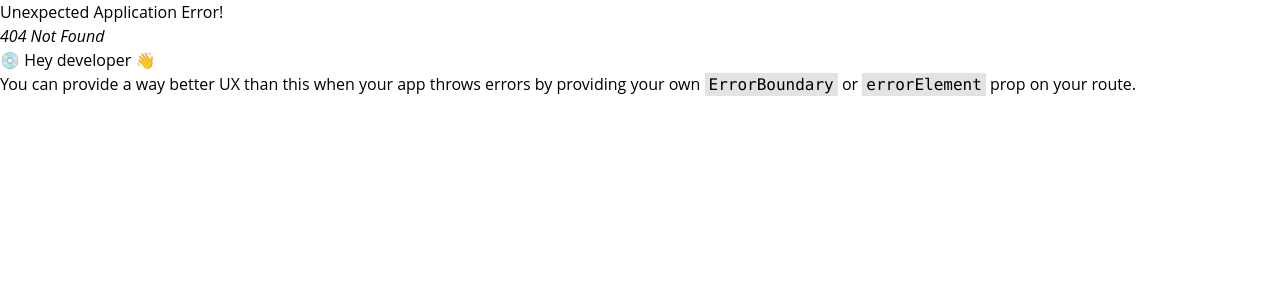
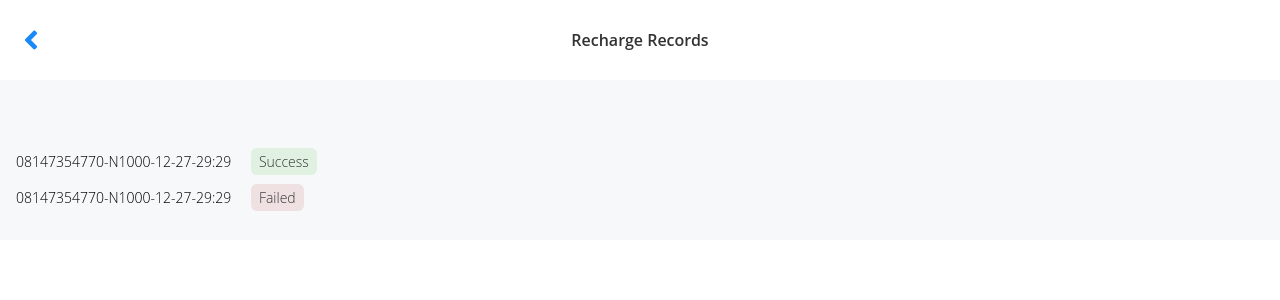
Before and after one commit to Sageer-M-Kabeer/charges_pots, a React (Create React App) app in the folder chargespots/: page /recharge-records in a window 1280 px wide. Before the commit this address had no page. Shown: the top 300 px of the page. Built offline with nearby package versions, Linux system fonts and the light colour scheme.

Commit message:
added some routes

```diff
--- a/chargespots/src/components/BottomBar.js
+++ b/chargespots/src/components/BottomBar.js
@@ -24,18 +24,16 @@ function BottomBar() {
       value={activeTab}
       onChange={(event, newValue) => handleTabClick(newValue)}
       showLabels
-      className="flex justify-between px-10 py-8  bg-white  fixed bottom-0 w-screen h-8 md:gap-32"
+      className="flex justify-between sm:gap-[2px] px-2 py-8 bg-white  fixed bottom-0 w-screen h-8 md:gap-32"
     >
       <TabBarButton
         className=""
-        sx={{active: '#001E3C'}}
         label="Home"
         icon={<HomeIcon/>}
         component={Link}
         to="/"
       />
       <TabBarButton
-        sx={{active: '#001E3C'}}
         label="Buy"
         icon={<ShoppingBasketIcon />}
         component={Link}
--- /dev/null
+++ b/chargespots/src/pages/CheckinRecordPage.js
@@ -0,0 +1,50 @@
+import React from 'react'
+import {FaAngleLeft} from 'react-icons/fa'
+import { Link } from "react-router-dom";
+
+const CheckinRecordPage = () => {
+  return (
+    <div className="bg-[#f6f8f9] w-full h-full">
+        <div className="">
+            <div className="min-h-full">
+                <div className="relative z-10 leading-[22px] text-center bg-white">
+                    <div className='relative flex items-center justify-between h-20 w-full'>
+                        <div className='left-0 top-0 bottom-0 flex  items-center absolute p-[16px] text-[14px] cursor-pointer'>
+                            <Link to="/mine" >
+                            <FaAngleLeft className='text-[#1989fa] text-3xl font-bold mr-2 relative inline-block'/>
+                            </Link>
+                        </div>
+                        <div className='max-w-[60%] my-0 mx-auto flex-1 text-center text-[#323232] font-[600] text-[16px]'>
+                            Check-in Records
+                        </div>
+                    </div>
+                </div>
+                <div className='py-8 px-4 min-h-full'>
+                    <ul className='pt-10 font-[100] text-sm'>
+                        <div className='flex justify-between gap-3'>
+                            <li>08147354770-N1000-12-27-29:29 <span className='ml-4 rounded-md text-[#323232] bg-[rgba(37,176,24,0.1)] py-1 px-2 '>Success</span></li>
+                        </div>
+                        <div className='flex mt-4 justify-between gap-3'>
+                            <li>08147354770-N1000-12-27-29:29 <span className='ml-4 rounded-md text-[#323232] bg-[rgba(176,24,24,0.1)] py-1 px-2 '>Failed</span></li>
+                        </div>
+
+                    </ul>
+                </div>
+
+
+
+
+
+
+
+
+
+
+            </div>
+        </div>
+    </div>
+
+  )
+}
+
+export default CheckinRecordPage
--- a/chargespots/src/pages/Mine.js
+++ b/chargespots/src/pages/Mine.js
@@ -74,7 +74,7 @@ const Mine = () => {
                 {/* card */}
                 <div className="relative  mb-10 bg-[#fff]  shadow-sm rounded-2xl">
                     <div className="p-8 flex justify-between flex-col gap-4">
-                        <Link className="m-[0,16px] pt-3 overflow-hidden bg-white">
+                        <Link to="/recharge-records" className="m-[0,16px] pt-3 overflow-hidden bg-white">
                             <div className="flex relative box-border w-full p-[10px,16px] text-[#323232] text-[14px] leading-[24px]">
                                 <div className='text-lg items-center mr-2'> <TbReportMoney/> </div>
                                 <div className="flex-1 "> <span className="text-sm">Recharge Record</span></div>
@@ -83,7 +83,7 @@ const Mine = () => {
                             <hr className="w- text-gray-100 h-1 mt-2"/>
 
                         </Link>
-                        <Link className="m-[0,16px] pt-1 overflow-hidden bg-white">
+                        <Link to="/withdraw-records" className="m-[0,16px] pt-1 overflow-hidden bg-white">
                             <div className="flex relative box-border w-full p-[10px,16px] text-[#323232] text-[14px] leading-[24px]">
                                 <div className='text-lg items-center mr-2'> <TbReportMoney/> </div>
                                 <div className="flex-1 "> <span className="text-sm">Withdrawal Record</span></div>
@@ -93,7 +93,7 @@ const Mine = () => {
                         </Link>
                         <hr className="w- text-gray-100 h-1 mt-1"/>
 
-                        <Link className="m-[0,16px] pt-1 overflow-hidden bg-white">
+                        <Link to="/checkin-records" className="m-[0,16px] pt-1 overflow-hidden bg-white">
                             <div className="flex relative box-border w-full p-[10px,16px] text-[#323232] text-[14px] leading-[24px]">
                                 <div className='text-lg items-center mr-2'> <TbReport/> </div>
                                 <div className="flex-1 "><span className="text-sm">Check in Record</span></div>
--- /dev/null
+++ b/chargespots/src/pages/RechargeRecordPage.js
@@ -0,0 +1,50 @@
+import React from 'react'
+import {FaAngleLeft} from 'react-icons/fa'
+import { Link } from "react-router-dom";
+
+const RechargeRecordPage = () => {
+  return (
+    <div className="bg-[#f6f8f9] w-full h-full">
+    <div className="">
+        <div className="min-h-full">
+            <div className="relative z-10 leading-[22px] text-center bg-white">
+                <div className='relative flex items-center justify-between h-20 w-full'>
+                    <div className='left-0 top-0 bottom-0 flex  items-center absolute p-[16px] text-[14px] cursor-pointer'>
+                        <Link to="/mine" >
+                        <FaAngleLeft className='text-[#1989fa] text-3xl font-bold mr-2 relative inline-block'/>
+                        </Link>
+                    </div>
+                    <div className='max-w-[60%] my-0 mx-auto flex-1 text-center text-[#323232] font-[600] text-[16px]'>
+                        Recharge Records
+                    </div>
+                </div>
+            </div>
+            <div className='py-8 px-4 min-h-full'>
+                <ul className='pt-10 font-[100] text-sm'>
+                    <div className='flex justify-between gap-3'>
+                        <li>08147354770-N1000-12-27-29:29 <span className='ml-4 rounded-md text-[#323232] bg-[rgba(37,176,24,0.1)] py-1 px-2 '>Success</span></li>
+                    </div>
+                    <div className='flex mt-4 justify-between gap-3'>
+                        <li>08147354770-N1000-12-27-29:29 <span className='ml-4 rounded-md text-[#323232] bg-[rgba(176,24,24,0.1)] py-1 px-2 '>Failed</span></li>
+                    </div>
+
+                </ul>
+            </div>
+
+
+
+
+
+
+
+
+
+
+        </div>
+    </div>
+</div>
+
+  )
+}
+
+export default RechargeRecordPage
--- /dev/null
+++ b/chargespots/src/pages/WithdrawRecordPage.js
@@ -0,0 +1,51 @@
+import React from 'react'
+import {FaAngleLeft} from 'react-icons/fa'
+import { Link } from "react-router-dom";
+
+const WithdrawRecordPage = () => {
+  return (
+    <div className="bg-[#f6f8f9] w-full h-full">
+    <div className="">
+        <div className="min-h-full">
+            <div className="relative z-10 leading-[22px] text-center bg-white">
+                <div className='relative flex items-center justify-between h-20 w-full'>
+                    <div className='left-0 top-0 bottom-0 flex  items-center absolute p-[16px] text-[14px] cursor-pointer'>
+                        <Link to="/mine" >
+                        <FaAngleLeft className='text-[#1989fa] text-3xl font-bold mr-2 relative inline-block'/>
+                        </Link>
+                    </div>
+                    <div className='max-w-[60%] my-0 mx-auto flex-1 text-center text-[#323232] font-[600] text-[16px]'>
+                        Withdrawal Records
+                    </div>
+                </div>
+            </div>
+            <div className='py-8 px-4 min-h-full'>
+                <ul className='pt-10 font-[100] text-sm'>
+                    <div className='flex justify-between gap-3'>
+                        <li>08147354770-N1000-12-27-29:29 <span className='ml-4 rounded-md text-[#323232] bg-[rgba(37,176,24,0.1)] py-1 px-2 '>Success</span></li>
+                    </div>
+                    <div className='flex mt-4 justify-between gap-3'>
+                        <li>08147354770-N1000-12-27-29:29 <span className='ml-4 rounded-md text-[#323232] bg-[rgba(176,24,24,0.1)] py-1 px-2 '>Failed</span></li>
+                    </div>
+
+                </ul>
+            </div>
+
+
+
+
+
+
+
+
+
+
+        </div>
+    </div>
+</div>
+
+
+  )
+}
+
+export default WithdrawRecordPage
```
Also changed, not shown: chargespots/src/index.js (+16 -0 lines).
